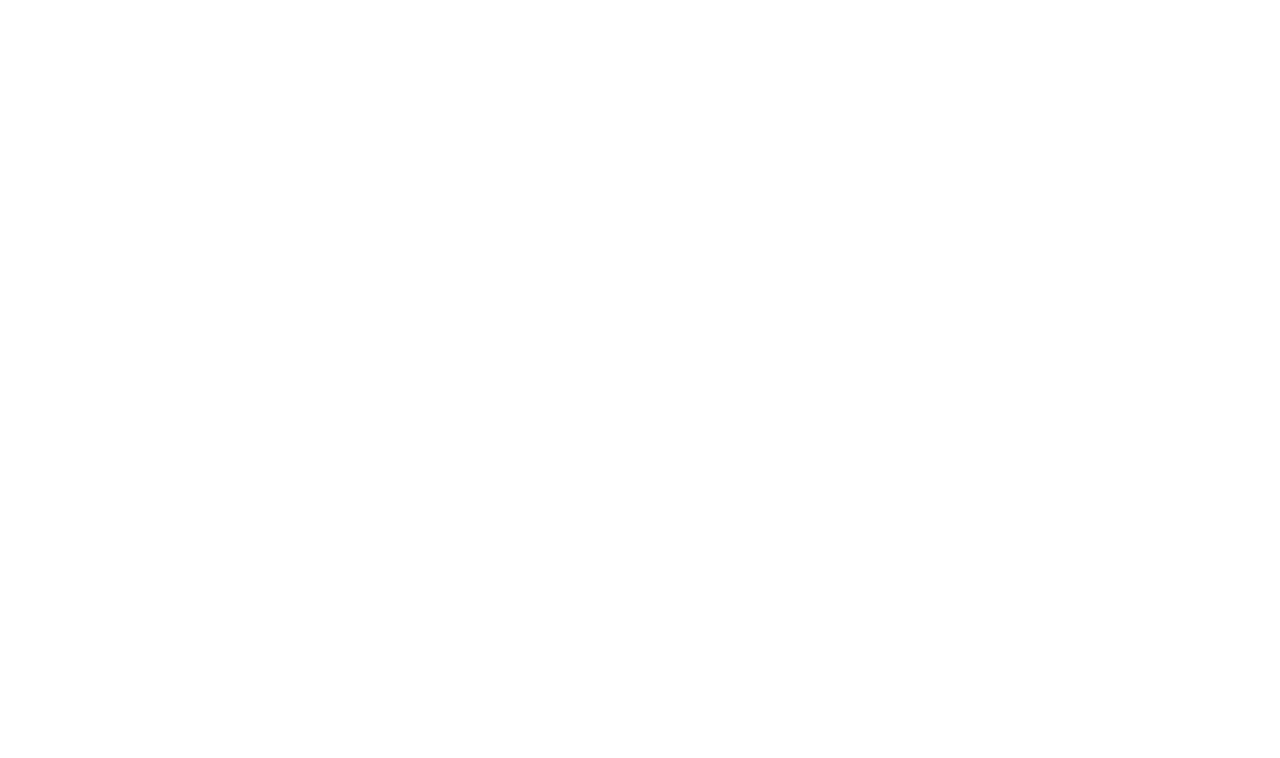
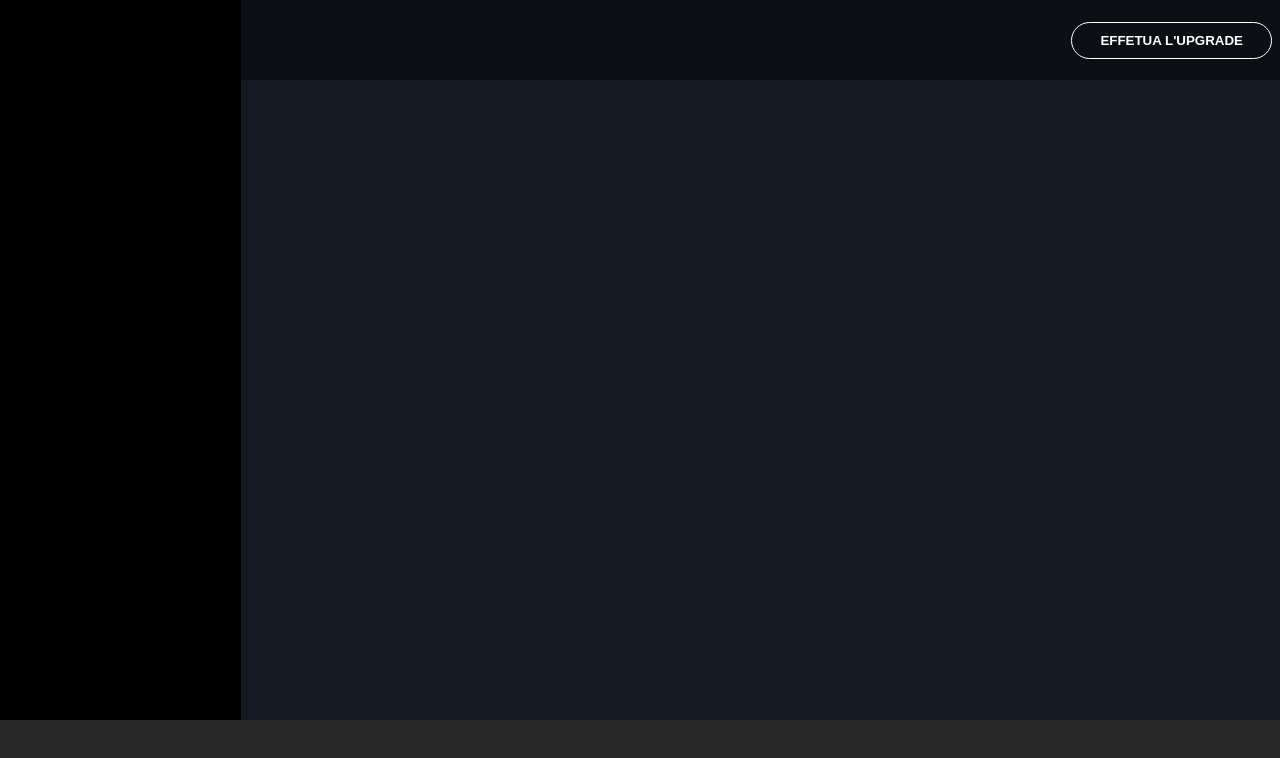
Before and after one commit to broyettore/html-css-spotifyweb, a plain HTML site: page index.html in a window 1280 px wide. Drawn offline with Linux system fonts and the light colour scheme.

Commit message:
Overall responsive structure done, next is content

```diff
--- a/assets/css/style.css
+++ b/assets/css/style.css
@@ -11,24 +11,201 @@ html {
     scroll-behavior: smooth;
 }
 
+/************** CUSTOM VARIABLES***************
+**************************************************/
+
+:root {
+
+      /* COLORS  */
+
+    --text-color: #fff;
+    --text-second-color: #d2d2d2;
+    --aside-bg-color: #000000;
+    --main-bg-color: #141922;
+    --footer-bg-color: #282828;
+
+
+}
+
+
+/************** REUSABLE CLASSES ***************
+**************************************************/
+
+a {
+    text-decoration: none;
+}
+
+ul li {
+    list-style-type: none;
+}
+
+a:hover ,
+button:hover {
+    cursor: pointer;
+}
+
+.row {
+    display: flex;
+    align-items: center;
+}
+
+
+/******************* HEADER *********************/
+
+header {
+    position: fixed;
+    top: 0;
+    left: 50px;
+    width: calc(100% - 50px);
+    height: 5rem;
+    background-color: var(--main-bg-color);
+}
+
+header .upgrade {
+    height: 100%;
+    width: 100%;
+    justify-content: flex-end;
+    background-color: rgba(0,0,0,0.4);
+}
+
+header .upgrade .btn{
+    padding: 10px 28px;
+    border-radius: 25px;
+    background-color: transparent;
+    color: var(--text-color);
+    border: 1px solid white;
+    font-weight: 600;
+    margin-right: 0.5rem;
+}
 
 
 
+/******************* ASIDE *********************/
+
+
+aside {
+    position: fixed;
+    top: 0;
+    left: 0;
+    width: 50px;
+    height: calc(100vh - 5rem);
+    background-color: var(--aside-bg-color);
+}
+
+
+/******************* MAIN *********************/
+
+main {
+    position: relative;
+    top: 5rem;
+    left: 50px;
+    background-color: var(--main-bg-color);
+    height: calc(100vh - 10rem);
+    width: calc(100% - 50px);
+    overflow: auto;
+}
+
+
+/******************* FOOTER *********************/
+
+footer {
+    position: absolute;
+    bottom: 0;
+    background-color: var(--footer-bg-color);
+    width: 100%;
+    height: 5rem;
+}
 
 
 /********************* MEDIA QUERIES ****************
 ******************************************************/
 
+/********** TABLET SMALL ***********/
+
 @media screen and (min-width: 552px) {
 
+    header {
+        position: fixed;
+        top: 0;
+        left: 241px;
+        width: calc(100% - 241px);
+        height: 5rem;
+    }
+
+    aside {
+        position: fixed;
+        top: 0;
+        left: 0;
+        width: 241px;
+        height: calc(100vh - 5rem);
+        background-color: var(--aside-bg-color);
+    }
+
+    main {
+        position: relative;
+        top: 5rem;
+        left: 241px;
+        background-color: var(--main-bg-color);
+        height: calc(100vh - 10rem);
+        width: calc(100% - 241px);
+        overflow: auto;
+    }
+
+    footer {
+        position: absolute;
+        bottom: 0;
+        background-color: var(--footer-bg-color);
+        width: 100%;
+        height: 5rem;
+    }
+
 }
+
+/********** TABLET LARGE ***********/
 
 
 @media screen and (min-width: 640px) {
 
 }
 
+/********** LAPTOP TO LARGER DESKTOP  ***********/
+
 
 @media screen and (min-width: 878px) {
 
+    header {
+        position: fixed;
+        top: 0;
+        left: 241px;
+        width: calc(100% - 241px);
+        height: 5rem;
+    }
+
+    aside {
+        position: fixed;
+        top: 0;
+        left: 0;
+        width: 241px;
+        height: calc(100vh - 5rem);
+        background-color: var(--aside-bg-color);
+    }
+
+    main {
+        position: relative;
+        top: 5rem;
+        left: 241px;
+        background-color: var(--main-bg-color);
+        height: calc(100vh - 10rem);
+        width: calc(100% - 241px);
+        overflow: auto;
+    }
+
+    footer {
+        position: absolute;
+        bottom: 0;
+        background-color: var(--footer-bg-color);
+        width: 100%;
+        height: 5rem;
+    }
+
 }
--- a/index.html
+++ b/index.html
@@ -14,7 +14,15 @@
 <body>
 
     <!-- header  -->
-    <header></header>
+    <header>
+        <div class="upgrade row">
+            <a href="#">
+                <button class="btn">
+                    EFFETUA L'UPGRADE
+                </button>
+            </a>
+        </div>
+    </header>
     <!-- /header  -->
 
     <!-- aside  -->
```
